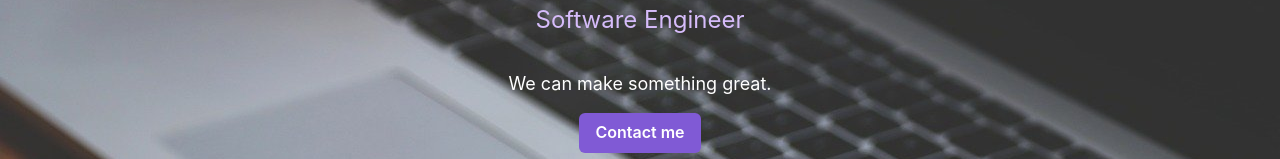
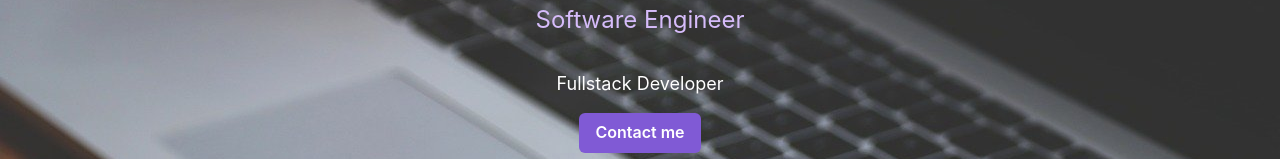
Before and after one commit to desolaser/portfolio, a Next.js app: page / in a window 1280 px wide. Shown: the part 327-486 px from the top of the page. Built offline with nearby package versions, Linux system fonts and the light colour scheme.

Commit message:
Change hero description

```diff
--- a/components/sections/hero.tsx
+++ b/components/sections/hero.tsx
@@ -34,7 +34,7 @@ const Hero: FunctionComponent = () => {
 
           <Box my="2rem">
             <Text fontSize={{ base: 'md', lg: 'lg' }} color="white">
-              We can make something great.
+              Fullstack Developer
             </Text>
             <motion.div
               whileHover={{ scale: 1.1 }}
```
